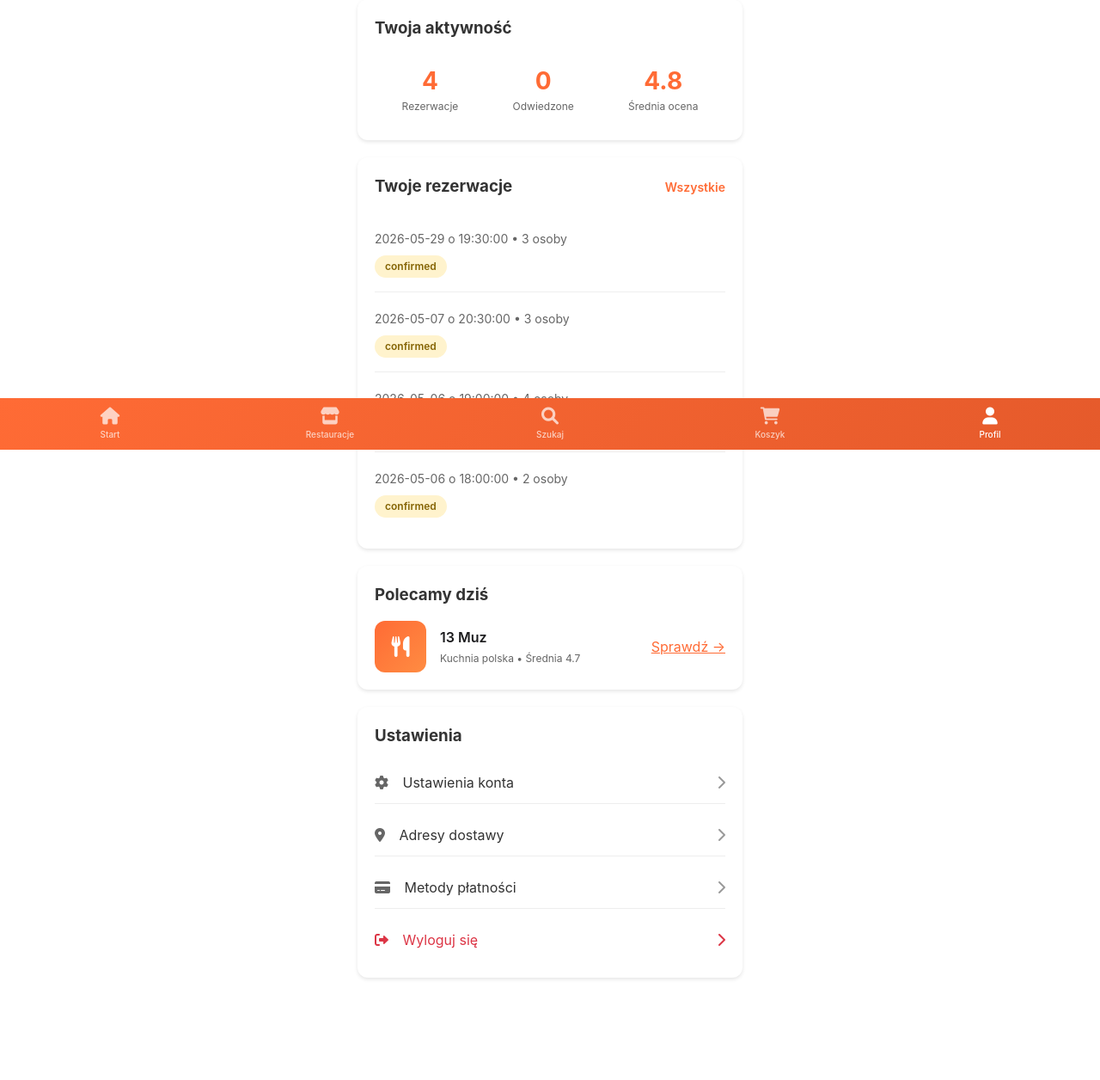
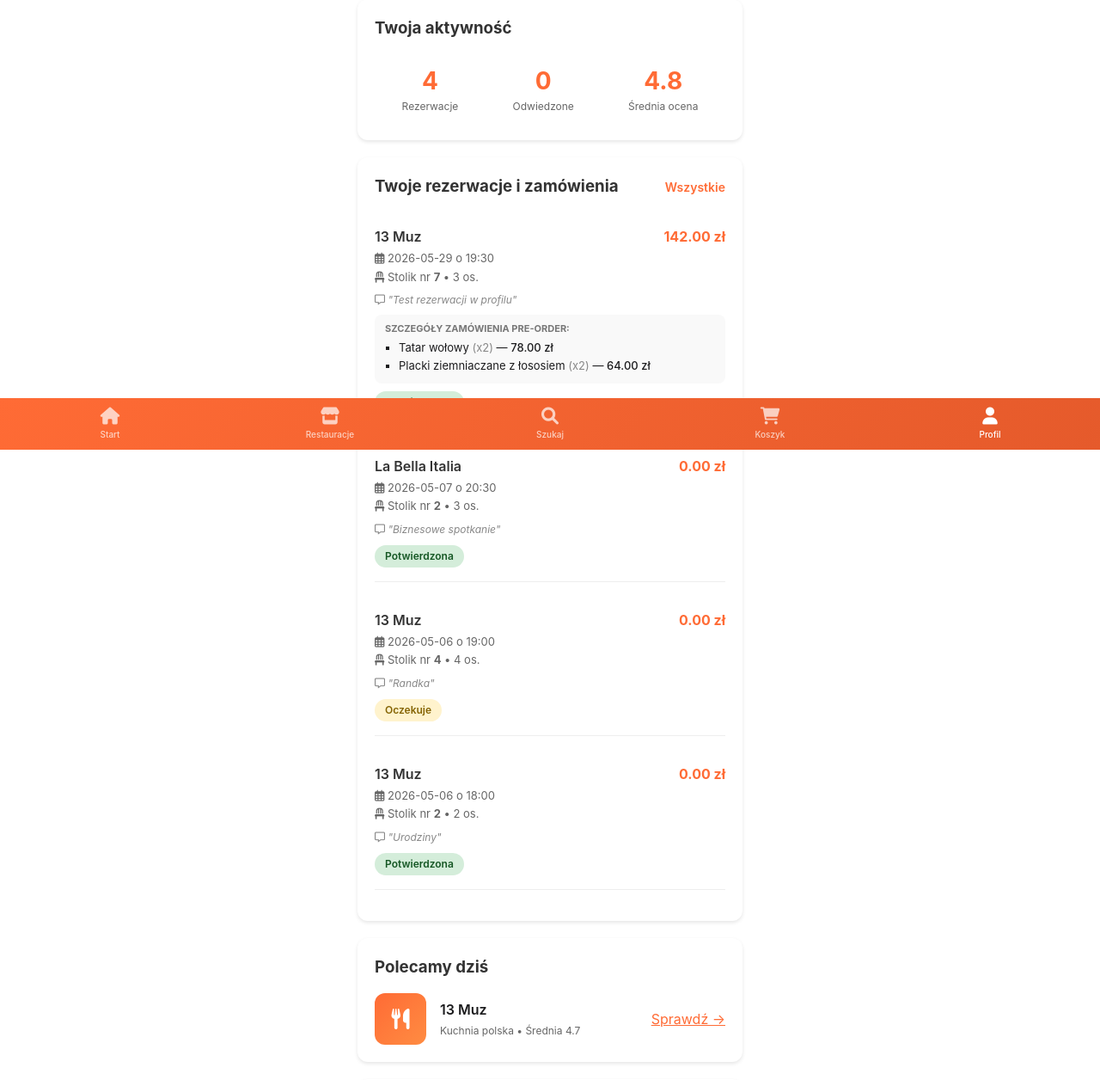
Before and after one commit to hamorii123/Pasibrzuch, a Flask app: page /client/profile in a window 1280 px wide. Shown: the part 277-1533 px from the top of the page at 86% size. Before the commit the page ends 1416 px from the top, so only its background shows below. Run offline with Flask 3, Linux system fonts and the light colour scheme; a user stored in the database is signed in.

Commit message:
Can see reservations in client profile

```diff
--- a/pasibrzuch/app.py
+++ b/pasibrzuch/app.py
@@ -232,15 +232,12 @@ def client_profile():
         .order_by(Reservation.date.desc(), Reservation.time.desc()) \
         .all()
 
-    orders = [
-        {'id': 1, 'restaurant_name': '13 Muz', 'date': '2024-01-10', 'total': 89.00, 'status': 'Dostarczone'},
-        {'id': 2, 'restaurant_name': 'La Bella Italia', 'date': '2024-01-12', 'total': 124.50, 'status': 'W drodze'}
-    ]
+    restaurants = Restaurant.query.all()
 
     return render_template('client/profile_mobile.html',
                            user=user,
                            reservations=reservations,
-                           orders=orders)
+                           resturants=restaurants)
 
 @app.route('/client/reservation/<int:restaurant_id>/check_availability')
 @login_required
--- a/pasibrzuch/models.py
+++ b/pasibrzuch/models.py
@@ -119,6 +119,17 @@ class Reservation(db.Model):
     restaurant = db.relationship('Restaurant', backref='reservations')
     items = db.relationship('ReservationItem', backref='reservation', cascade="all, delete-orphan")
 
+    @property
+    def total_price(self):
+        """Oblicza łączną wartość zamówionych dań do tej rezerwacji"""
+        total = 0.0
+        for item in self.items:
+            # item to obiekt ReservationItem
+            # item.menu_item to obiekt MenuItem, z którego bierzemy cenę
+            if item.menu_item:
+                total += item.quantity * item.menu_item.price
+        return total
+
 class MenuItem(db.Model):
     __tablename__ = 'menu_items'
 
--- a/pasibrzuch/templates/client/profile_mobile.html
+++ b/pasibrzuch/templates/client/profile_mobile.html
@@ -178,28 +178,63 @@
     <!-- Rezerwacje -->
     <div class="profile-section">
             <h3>
-            Twoje rezerwacje
+                Twoje rezerwacje i zamówienia
                 <a href="#" class="section-link">Wszystkie</a>
             </h3>
 
             {% if reservations %}
                 {% for res in reservations %}
-            <div class="reservation-item">
-                <div class="reservation-title">{{ res.restaurant_name }}</div>
-                <div class="reservation-details">
-                    {{ res.date }} o {{ res.time }} • {{ res.people }} osoby
+                <div class="reservation-item" style="padding-bottom: 16px; margin-bottom: 16px; border-bottom: 1px solid #eee;">
+                    <div class="reservation-title" style="font-size: 16px; display: flex; justify-content: space-between; align-items: center;">
+                        <span>{{ res.restaurant.name }}</span>
+                        <span style="color: #FF6B35; font-weight: 700;">
+                            {% if res.total_price > 0 %}
+                                {{ "%.2f"|format(res.total_price) }} zł
+                            {% else %}
+                                0.00 zł
+                            {% endif %}
+                        </span>
                     </div>
+
+                    <div class="reservation-details" style="margin-top: 4px; color: #666; font-size: 13px;">
                         <div>
-                    <span class="status-badge {% if res.status == 'Potwierdzona' %}status-confirmed{% else %}status-pending{% endif %}">
-                        {{ res.status }}
+                            <i class="far fa-calendar-alt"></i> {{ res.date.strftime('%Y-%m-%d') if res.date.strftime else res.date }} o {{ res.time.strftime('%H:%M') if res.time.strftime else res.time }}
+                        </div>
+                        <div style="margin-top: 2px;">
+                            <i class="fas fa-chair"></i> Stolik nr <strong>{{ res.table.number }}</strong> • {{ res.people }} os.
+                        </div>
+                    </div>
+
+                    {% if res.notes %}
+                        <div style="font-size: 12px; color: #888; margin: 6px 0 2px 0;">
+                            <i class="far fa-comment-alt"></i> <em>"{{ res.notes }}"</em>
+                        </div>
+                    {% endif %}
+
+                    {% if res.items %}
+                        <div class="reservation-menu-items" style="background: #f9f9f9; border-radius: 8px; padding: 8px 12px; margin-top: 8px; font-size: 13px;">
+                            <strong style="font-size: 11px; text-transform: uppercase; color: #777; display: block; margin-bottom: 4px;">Szczegóły zamówienia pre-order:</strong>
+                            <ul style="margin: 0; padding-left: 16px; list-style-type: square;">
+                                {% for item in res.items %}
+                                    <li style="margin-bottom: 2px;">
+                                        {{ item.menu_item.name }}
+                                        <span style="color: #888;">(x{{ item.quantity }})</span>
+                                        — <span style="font-weight: 500;">{{ "%.2f"|format(item.quantity * item.menu_item.price) }} zł</span>
+                                    </li>
+                                {% endfor %}
+                            </ul>
+                        </div>
+                    {% endif %}
+
+                    <div style="margin-top: 8px;">
+                        <span class="status-badge {% if res.status == 'confirmed' %}status-confirmed{% else %}status-pending{% endif %}">
+                            {% if res.status == 'confirmed' %}Potwierdzona{% else %}Oczekuje{% endif %}
                         </span>
                     </div>
                 </div>
                 {% endfor %}
             {% else %}
-            <p style="color: #666; text-align: center; padding: 20px 0;">
-                Brak rezerwacji
-            </p>
+                <p style="color: #999; text-align: center; padding: 20px 0;">Brak historii rezerwacji.</p>
             {% endif %}
         </div>
 
```
Also changed, not shown: pasibrzuch/instance/app.db. Lines whose indentation alone changed are shown as unchanged.
